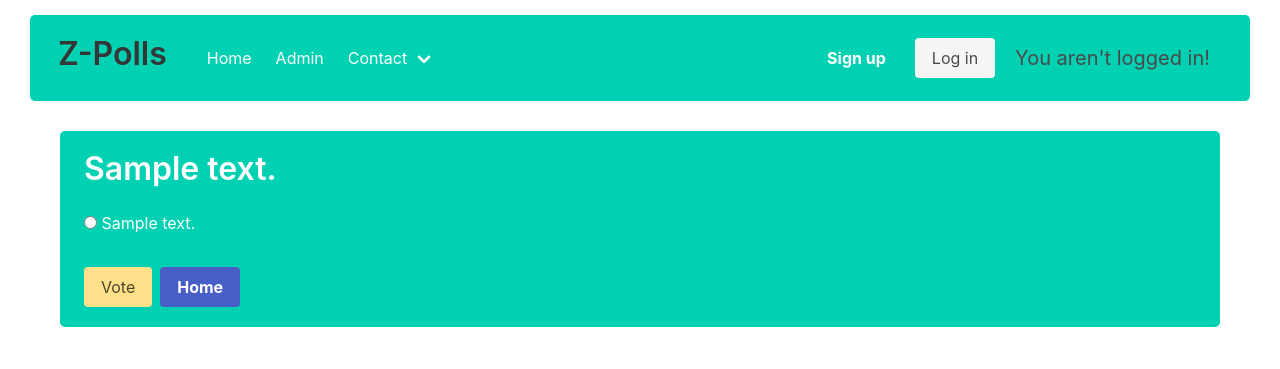
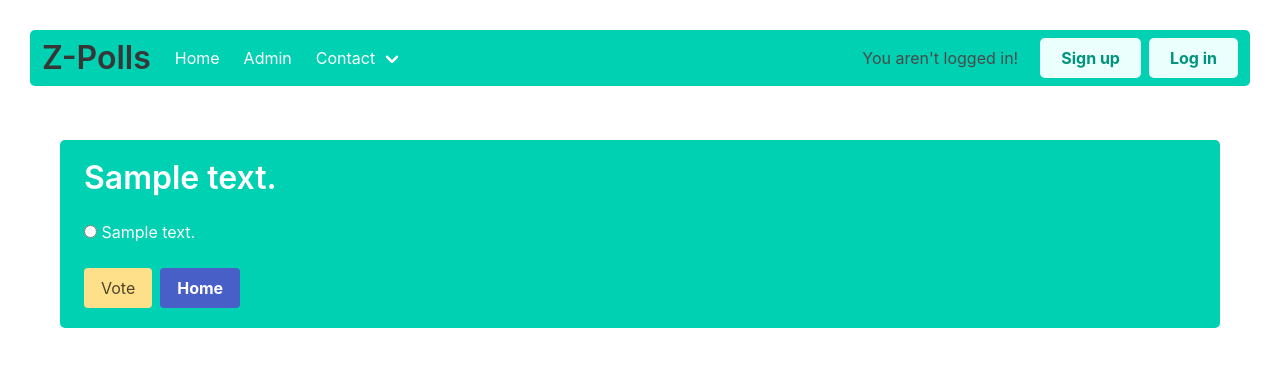
Before and after one commit to cdh77/Z-polls, a Django app: template polls/templates/polls/detail.html in a window 1280 px wide. Shown: the top 369 px of the page. Run offline with Django 3.2, Linux system fonts and the light colour scheme; the template is opened without the code that fills it: most values are stand-ins (such as "Sample title", 1, 10 or a date in 2020); some libraries are stand-ins or nearby versions.

Commit message:
Template Bug fixes

```diff
--- a/polls/templates/base.html
+++ b/polls/templates/base.html
@@ -4,9 +4,6 @@
 <head>
     {% load static %}
     <link rel="stylesheet" href="https://cdn.jsdelivr.net/npm/bulma@0.9.0/css/bulma.min.css">
-    <link rel="stylesheet" href="https://stackpath.bootstrapcdn.com/bootstrap/4.1.3/css/bootstrap.min.css"
-        integrity="sha384-MCw98/SFnGE8fJT3GXwEOngsV7Zt27NXFoaoApmYm81iuXoPkFOJwJ8ERdknLPMO" crossorigin="anonymous">
-
     <meta charset="UTF-8" />
     <meta name="description" content="Free poll app">
     <meta name="keywords" content="polls, cdh77, pythonanywhere">
@@ -23,7 +20,7 @@
 
 <body>
     <link rel="stylesheet" type="text/css" href="{% static 'polls/styles.css' %}" />
-    <div class="margin-home">
+    <div class="margin">
 
         <nav class="navbar is-primary" role="navigation" aria-label="main navigation">
 
@@ -47,7 +44,7 @@
                         Home
                     </a>
 
-                    <a class="navbar-item" href=" url 'admin:index' %}">
+                    <a class="navbar-item" href="{% url 'admin:index' %}">
                         Admin
                     </a>
 
@@ -57,10 +54,10 @@
                         </a>
 
                         <div class="navbar-dropdown">
-                            <a class="navbar-item" href="https://github.com/cdh77">
+                            <a class="navbar-item" href="https://github.com/cdh77" target="_new">
                                 Github cdh77 (Author)
                             </a>
-                            <a class="navbar-item" href="https://github.com/IgnisDa">
+                            <a class="navbar-item" href="https://github.com/IgnisDa" target="_new">
                                 Github IgnisDa (Collaborator)
                             </a>
                         </div>
@@ -69,30 +66,43 @@
 
                 <div class="navbar-end">
                     <div class="navbar-item">
-                        <div class="buttons">
-                            <a class="button is-primary" href="{% url 'accounts:register' %}">
+                            {% if user.is_authenticated %}
+                            <a class="navbar-item button is-danger" href="{% url 'accounts:logout' %}">
+                            Logout
+                            </a>
+                            {% else %}
+                            <article style="padding: 0px 10px 0px 10px;">
+                            <a class="navbar-item is-primary">
+                            You aren't logged in!
+                            </a>
+                            </article>
+                            <div class="buttons">
+                            <a class="button is-primary is-light" href="{% url 'accounts:register' %}">
                                 <strong>Sign up</strong>
                             </a>
-                            <a class="button is-light" href="{% url 'accounts:login' %}">
+                            <a class="button is-light is-primary" href="{% url 'accounts:login' %}">
+                                <strong>Log in</strong>
+                            </a>
+                            </a>
+                            </div>
+                            {% endif %}
+                        <!-- <div class="buttons">
+                            <a class="button is-primary is-light" href="{% url 'accounts:register' %}">
+                                <strong>Sign up</strong>
+                            </a>
+                            <a class="button is-light is-primary" href="{% url 'accounts:login' %}">
                                 Log in
                             </a>
                             </a>
-                            <a class="navbar-item" href="{% url 'accounts:logout' %}">
-                                <h5 class="subtitle">
-                                    {% if user.is_authenticated %}
-                                    Logout
-                                    {% else %}
-                                    You aren't logged in!
-                                    {% endif %}
-                                </h5>
-                            </a>
-                        </div>
+                        </div> -->
 
                     </div>
                 </div>
-        </nav>
+        </nav><br>
+
         {% block content %}
         {% endblock %}
+        </div>
         <script>
             document.addEventListener('DOMContentLoaded', () => {
 
--- a/polls/templates/polls/add_choices.html
+++ b/polls/templates/polls/add_choices.html
@@ -3,12 +3,12 @@
 {% load crispy_forms_tags %}
 {% block content %}
 <div class="field margin">
-  <h2 class="title jumbotron">Add Choice</h2>
+  <h2 class="title hero">Add Choice</h2>
   <form method="post" class="uniForm">
     {% csrf_token %}
     {{ form|crispy }}
 
-    <button type="submit" class="btn btn-primary">Add Choice</button>
+    <button type="submit" class="button is-primary">Add Choice</button>
   </form>
 </div>
 {% endblock %}
--- a/polls/templates/polls/add_questions.html
+++ b/polls/templates/polls/add_questions.html
@@ -3,12 +3,11 @@
 {% block content %}
 {% load crispy_forms_tags %}
 <div class="field margin">
-  <h2 class="title jumbotron">Add Question</h2>
+  <h2 class="title hero">Add Question</h2>
   <form method="post" class="uniForm">
     {% csrf_token %}
     {{ form|crispy }}
-
-    <button type="submit" class="btn btn-primary">Add Question</button>
+    <button type="submit" class="button is-primary">Add Question</button>
   </form>
 </div>
 {% endblock %}
--- a/requirements.txt
+++ b/requirements.txt
@@ -3,3 +3,5 @@ django==3.1
 pytz==2020.1
 sqlparse==0.3.1
 django-crispy-forms==1.9.2
+django-simple-bulma==1.3.2
+crispy-forms-bulma==1.1.4
```
Also changed, not shown: accounts/templates/accounts/login.html (+16 -1 lines), accounts/templates/accounts/register.html (+16 -1 lines), mysite/settings.py (+11 -1 lines).
